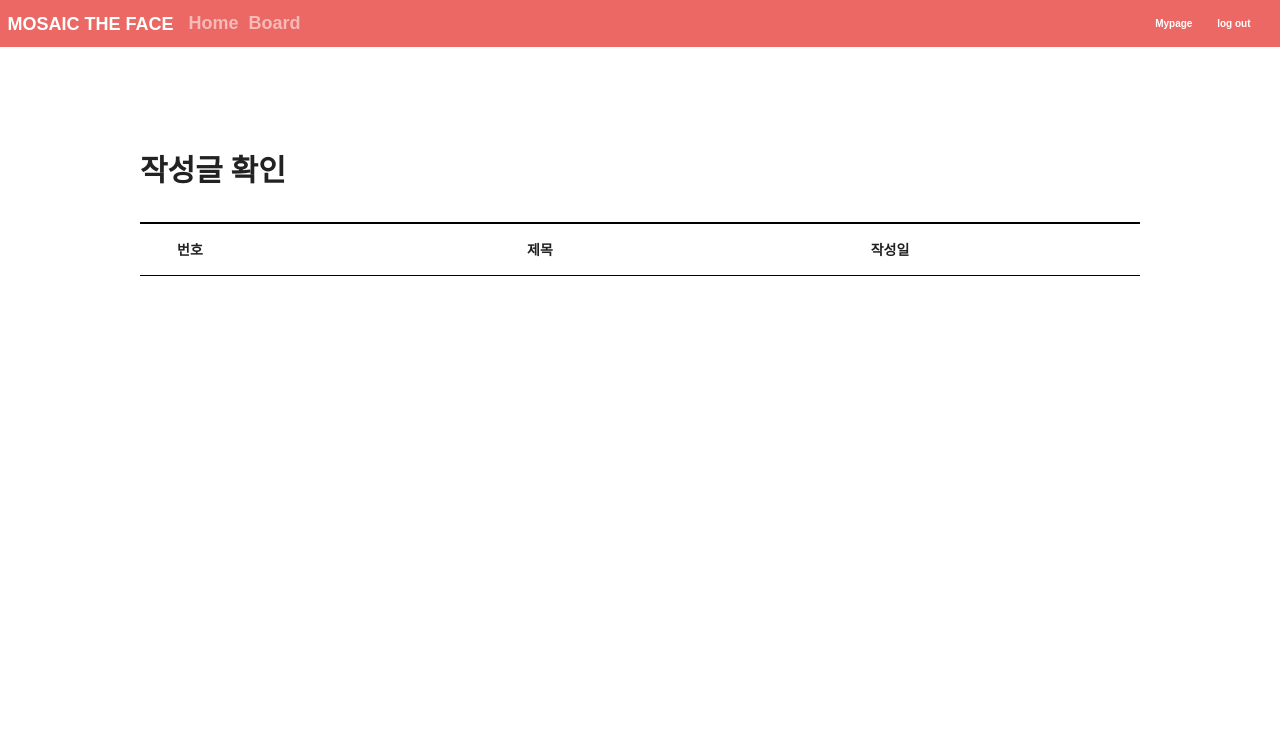
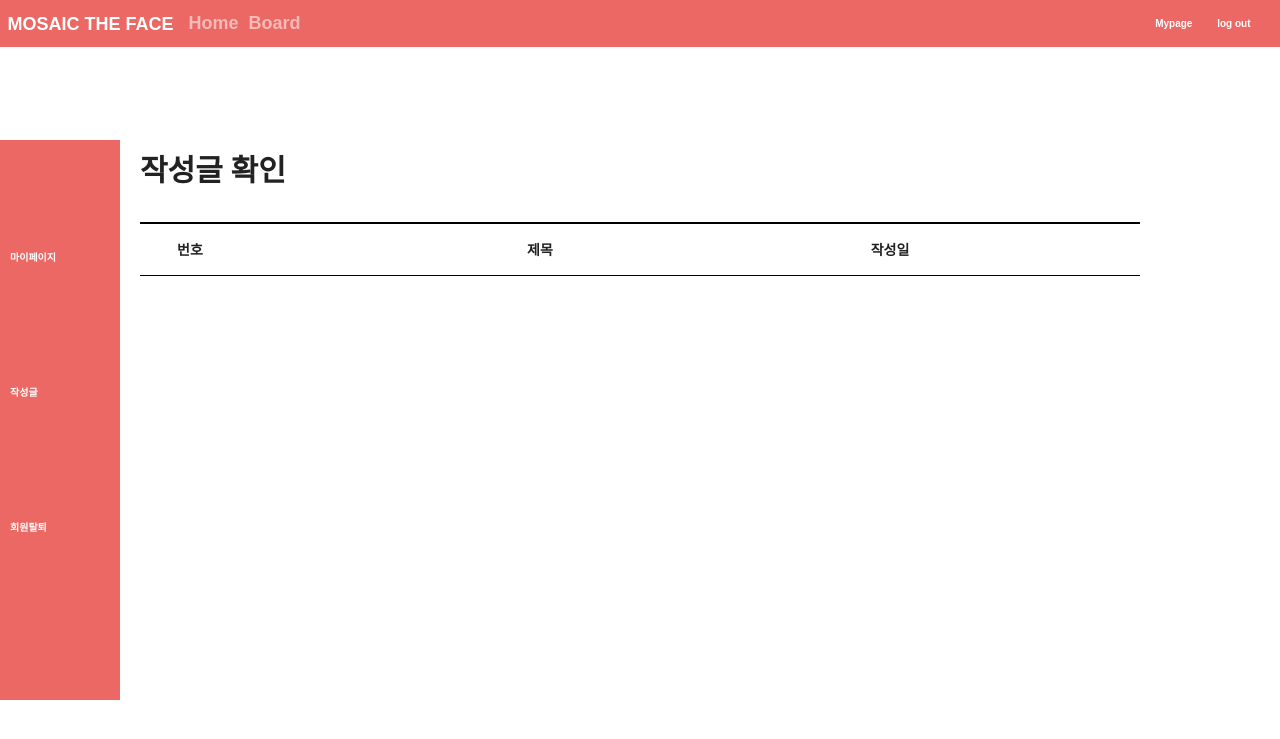
Before and after one commit to qiosion/Mosaic, a Django app: page /board/my_list in a window 1280 px wide. Shown: the top 739 px of the page. Run offline with Django 4.2, Linux system fonts and the light colour scheme; the visitor is signed in with stand-in values (Sample User, id 1); data that the repository does not hold is empty; parts of the project's set-up code (start-up, migrations or seed data) failed here and were passed over; some libraries are stand-ins or nearby versions; some web fonts are replaced.

Commit message:
chage mainpage

```diff
--- /dev/null
+++ b/static/nav.css
@@ -0,0 +1,69 @@
+p { font-size: 30px; }
+
+.sidebar {
+  background-color: #eb6864;
+  top: 140px;
+  left: 0;
+  width: 120px;
+  height: 560px;
+  overflow-y: auto;
+  position: fixed;
+}
+
+.sidebar ul {
+  list-style-type: none;
+  margin: 0;
+  padding: 0;
+}
+
+.sidebar li {
+  margin-bottom: 10px;
+}
+
+.sidebar li a {
+  font-weight: bold;
+  display: block;
+  padding: 10px;
+  text-decoration: none;
+  color: #ffffff;
+}
+
+.content {
+  margin-top: 50px; /* 상단 네비게이션바의 높이만큼 여백 추가 */
+  margin-left: 200px; /* 좌측 네비게이션바의 너비만큼 여백 추가 */
+  padding: 20px;
+}
+
+.sidebar a:hover {
+  color: #cfcbcb; /* 원하는 색상으로 변경 */
+}
+
+.aside{
+    position : sticky;
+    position : -webkit-sticky;
+    top : -60px;
+    left: 0;
+}
+.menu-1 {
+  /* 첫 번째 메뉴의 위치 설정 */
+  margin-top: 100px;
+}
+.menu-2 {
+  /* 첫 번째 메뉴의 위치 설정 */
+  margin-top: 100px;
+}
+
+.menu-3 {
+  /* 두 번째 메뉴의 위치 설정 */
+  margin-top: 100px;
+  color: white;
+}
+
+.main-box {
+  max-height: 928px;
+  overflow-y: hidden;
+}
+
+.menu-item:hover a {
+  color: #cfcbcb; /* 원하는 색상으로 변경 */
+}
--- a/templates/board/my_list.html
+++ b/templates/board/my_list.html
@@ -12,6 +12,10 @@
         <link rel="stylesheet" type="text/css" href="{% static "index.css" %}">
     {% include 'navbar.html' %}
     </header>
+    <aside class="sidebar">
+        <link rel="stylesheet" type="text/css" href="{% static "nav.css" %}">
+        {% include 'newnav.html' %}
+    </aside>
     <div class="board_wrap">
         <div class="board_title">
             <strong>작성글 확인</strong>
--- a/templates/newnav.html
+++ b/templates/newnav.html
@@ -1,8 +1,15 @@
 <div class="sidebar">
   <!-- 좌측 네비게이션 바 내용 -->
   <ul>
-    <li class="menu-item menu-first"><a href="{% url 'my_list' %}">작성글</a></li>
-    <li class="menu-item menu-last"><a onclick="confirmDelete()">회원탈퇴</a></li>
+    <li class="menu-item menu-1">
+      <a href="{% url 'mypage' %}">마이페이지</a>
+    </li>
+    <li class="menu-item menu-2">
+      <a href="{% url 'my_list' %}">작성글</a>
+    </li>
+    <li class="menu-item menu-3">
+      <a onclick="confirmDelete()" onmouseover="this.style.cursor='pointer'">회원탈퇴</a>
+    </li>
   </ul>
 </div>
 <script>
```
Also changed, not shown: static/Mypage.css (+13 -5 lines), templates/index.html (+6 -3 lines), static/index.png (renamed from templates/index.png).
